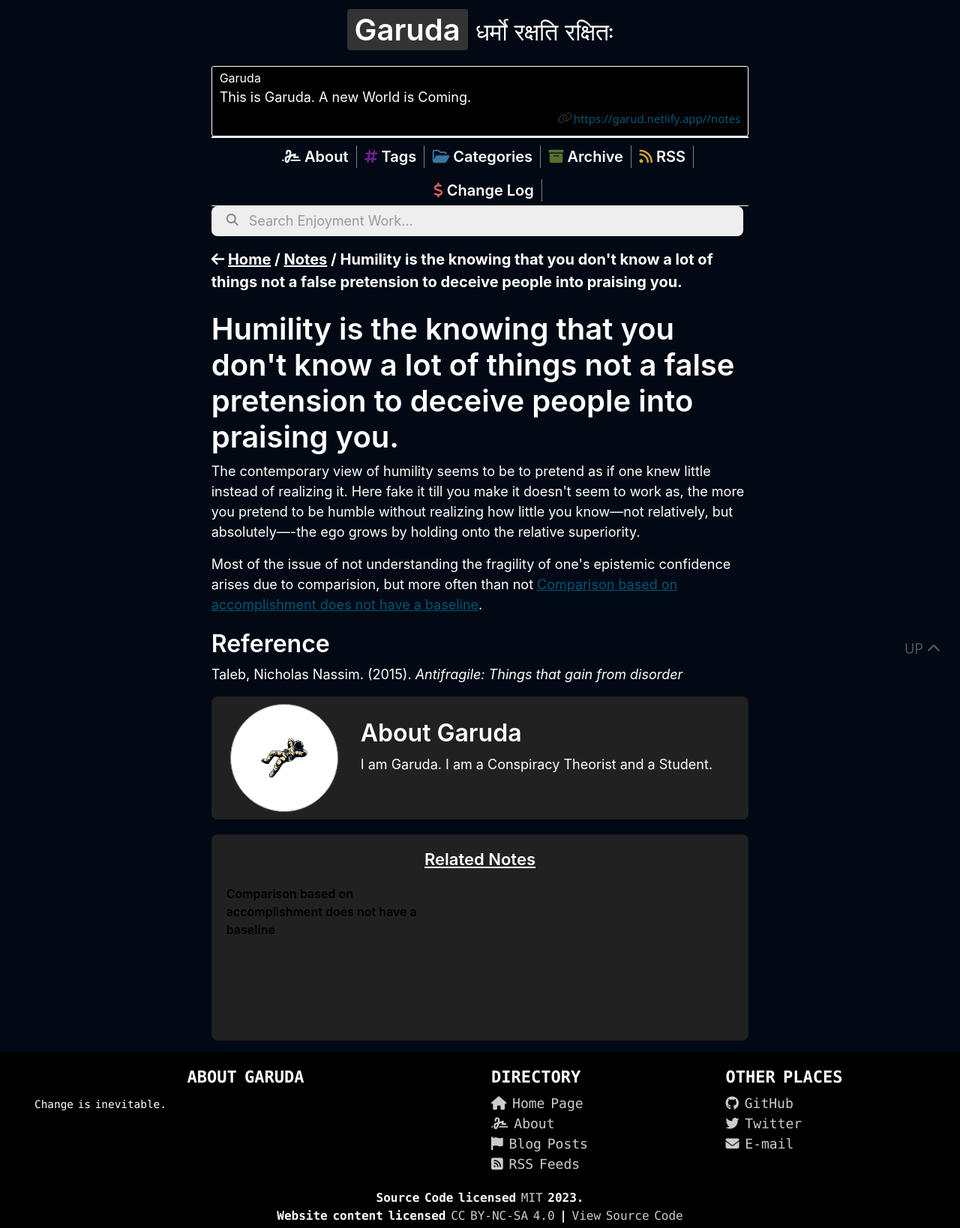
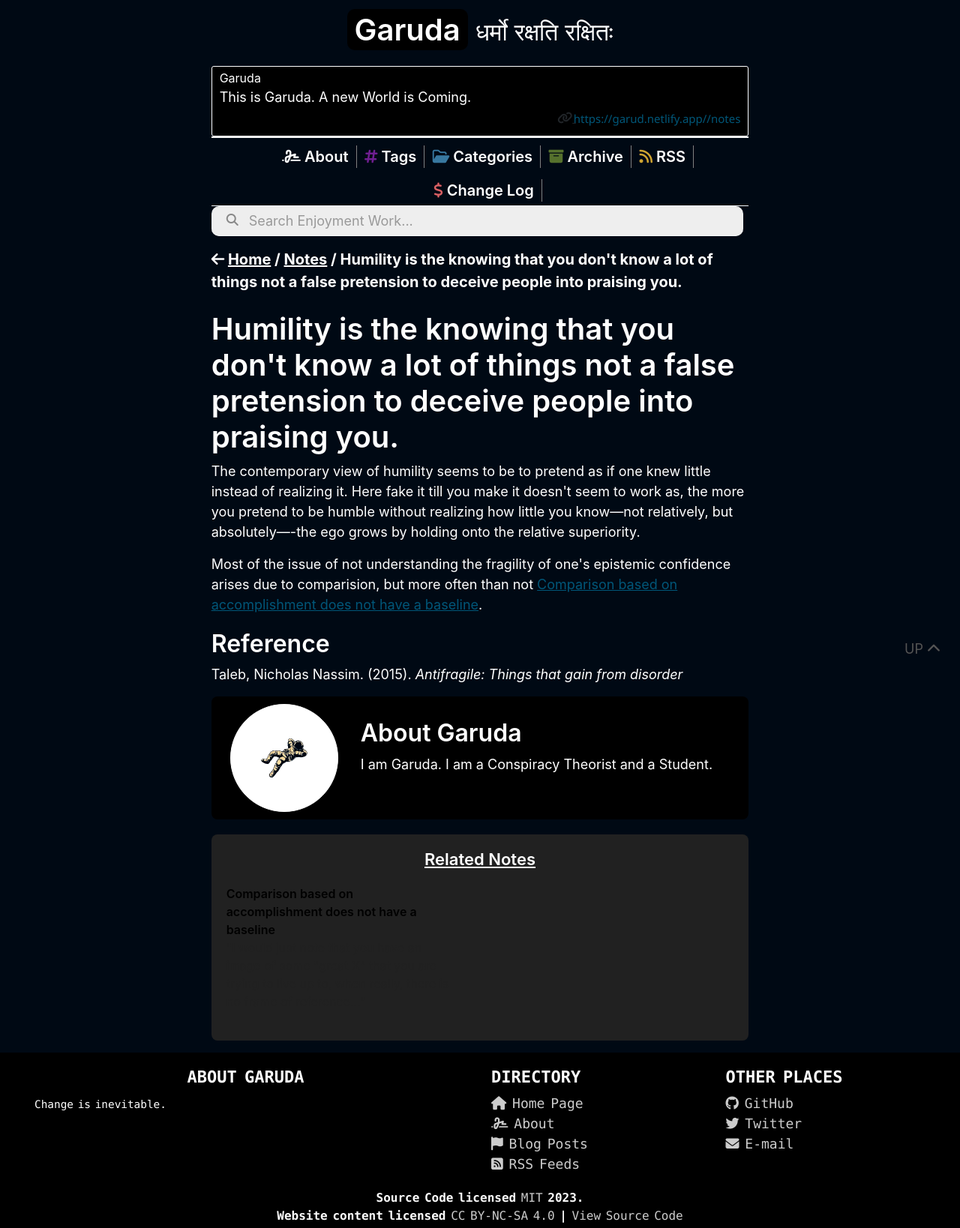
Before and after one commit to stardoom4/blog, a Jekyll site: the page built from _notes/humility-false-pretension.md, in a window 1280 px wide. Shown: the whole page at 75% size. Built offline with Jekyll 4.4.1, drawn with Linux system fonts in a browser that asks for light colours; nearby versions of some CDN libraries.

Commit message:
Update style.css

```diff
--- a/assets/css/style.css
+++ b/assets/css/style.css
@@ -908,7 +908,7 @@ label.srs-toggle {
   display: none;
 }
 
-/* Apparently IE10+ do not support conditionals. F*ck Me! */
+/* Apparently IE10+ do not support conditionals. */
 @media screen and (-ms-high-contrast: active),
 (-ms-high-contrast: none) {
 
@@ -1019,7 +1019,7 @@ label.srs-toggle {
     left: 50%;
     transform: translate(-50%, 50%) rotate(45deg);
     background-color: #fff;
-    box-shadow: 0 1px 8px #ddd;
+    box-shadow: 0 1px #ddd;
   }
 
   .bottom .infotip-title {
@@ -1170,10 +1170,10 @@ figure img {
 }
 
 #site-header a {
-  background-color: #333;
+  background-color: #000000;
   color: #fff;
   padding: 3px 10px;
-  border-radius: 4px;
+  border-radius: 10px;
 }
 
 #site-header a:hover {
@@ -1183,7 +1183,7 @@ figure img {
 #search-input {
   background-color: #eee;
   color: #333;
-  border-radius: 8px;
+  border-radius: 10px;
 }
 
 #breadcrumbs {
@@ -1197,14 +1197,14 @@ figure img {
 }
 
 #author {
-  background-color: #212121;
+  background-color: #000000;
   border-radius: 8px;
   padding: 10px;
 }
 
 #author img {
   border-radius: 999px;
-  border: 1px grey solid;
+  border: 1px solid #fff;
   max-height: 250px;
 }
 
```
